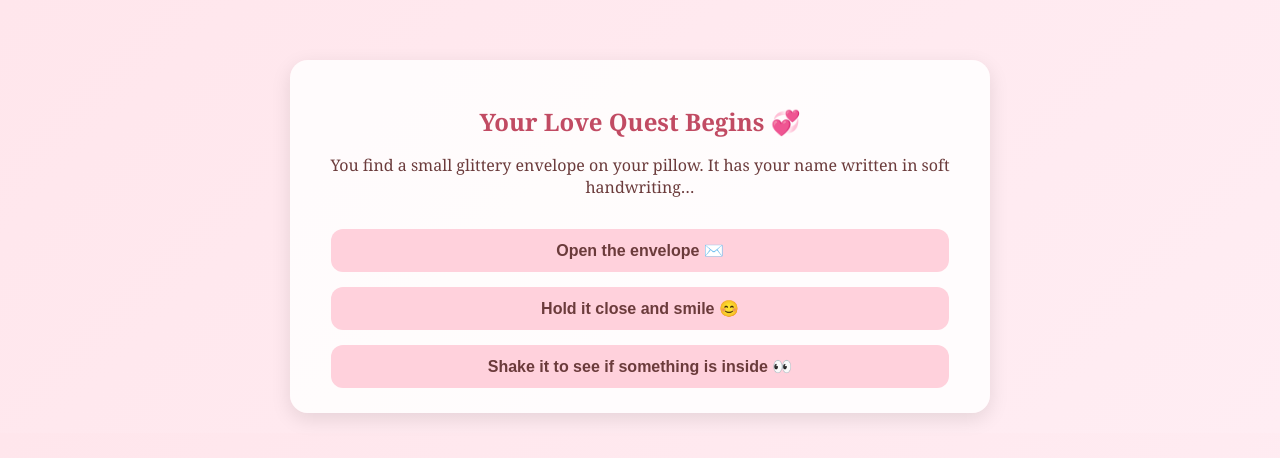
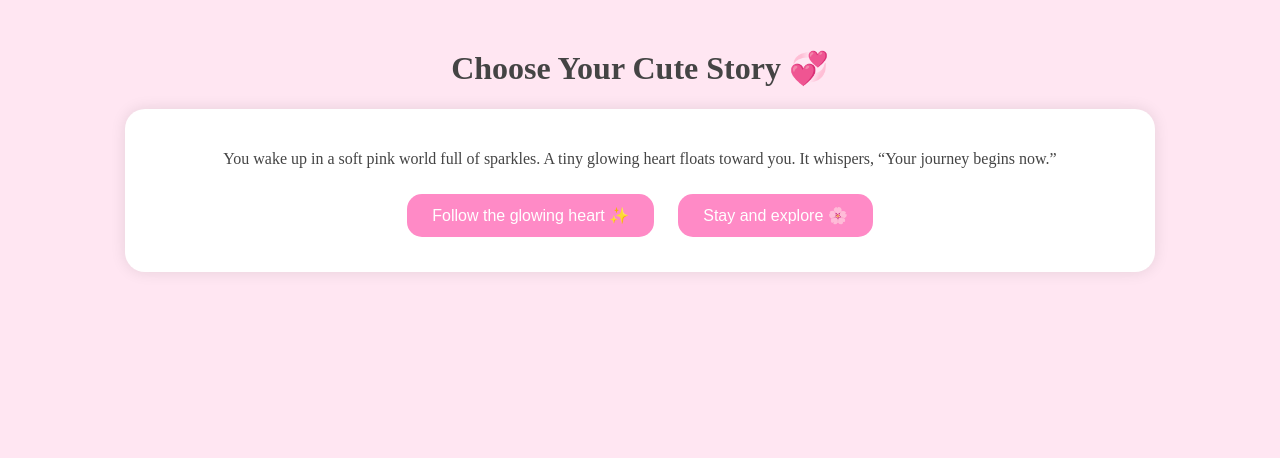
Before and after one commit to Kai1020/daily_message, a Flask app: page /game in a window 1280 px wide. Shown: the top 458 px of the page. Run offline with Flask 3, Linux system fonts and the light colour scheme.

Commit message:
Update game.html

```diff
--- a/templates/game.html
+++ b/templates/game.html
@@ -1,173 +1,155 @@
 <!DOCTYPE html>
-<html lang="en">
+<html>
 <head>
-<meta charset="UTF-8">
-<meta name="viewport" content="width=device-width, initial-scale=1">
-<title>Love Quest 💞</title>
-
+    <title>Choose Your Cute Story ❤️</title>
     <style>
         body {
-    margin: 0;
-    font-family: Georgia, serif;
-    background: linear-gradient(135deg, #ffe6ec, #ffedf3);
-    color: #6b3b3b;
+            background: #ffe6f2;
+            font-family: 'Poppins';
+            text-align: center;
+            padding: 20px;
+            color: #444;
         }
-
-  .wrap {
-    max-width: 700px;
-    margin: 0 auto;
-    padding: 20px;
+        #storyBox {
+            background: white;
+            width: 80%;
+            margin: auto;
+            padding: 25px;
+            border-radius: 20px;
+            box-shadow: 0 0 15px rgba(0,0,0,0.1);
         }
-
-  .card {
-    margin-top: 40px;
-    padding: 25px;
-    background: rgba(255,255,255,0.85);
-    border-radius: 18px;
-    text-align: center;
-    box-shadow: 0 6px 20px rgba(0,0,0,0.1);
+        .choice-btn {
+            background: #ff8ac6;
+            color: white;
+            border: none;
+            padding: 12px 25px;
+            border-radius: 15px;
+            cursor: pointer;
+            margin: 10px;
+            font-size: 16px;
         }
-
-  h2 {
-    color: #c14b63;
-    margin-bottom: 10px;
-  }
-
-  button {
-    margin-top: 15px;
-    padding: 12px 20px;
-    border-radius: 12px;
-    border: none;
-    cursor: pointer;
-    font-size: 16px;
-    font-weight: bold;
-    background: #ffd1dc;
-    color: #6b3b3b;
-    width: 95%;
-  }
-
-  button:hover {
-    background: #ffb6c8;
+        .choice-btn:hover {
+            opacity: 0.8;
         }
     </style>
 </head>
 
 <body>
-<div class="wrap">
 
-  <div class="card" id="storyBox">
-    <h2>Your Love Quest Begins 💞</h2>
-    <p>You find a small glittery envelope on your pillow. It has your name written in soft handwriting…</p>
+<h1>Choose Your Cute Story 💞</h1>
 
-    <button onclick="nextStep(1)">Open the envelope ✉️</button>
-    <button onclick="nextStep(2)">Hold it close and smile 😊</button>
-    <button onclick="nextStep(3)">Shake it to see if something is inside 👀</button>
+<div id="storyBox">
+    <p id="storyText">You wake up in a soft pink world full of sparkles. A tiny glowing heart floats toward you. It whispers, “Your journey begins now.”</p>
+
+    <div id="choices">
+        <button class="choice-btn" onclick="choose('follow')">Follow the glowing heart ✨</button>
+        <button class="choice-btn" onclick="choose('stay')">Stay and explore 🌸</button>
+    </div>
 </div>
 
-</div>
+<script>
+function choose(option) {
+    let story = document.getElementById("storyText");
+    let choices = document.getElementById("choices");
 
+    if (option === "follow") {
+        story.innerHTML =
+            "You follow the glowing heart through a sparkling forest. Suddenly, a cute cat with angel wings appears and says, “I’ve been waiting for you!”";
 
-<script>
-function nextStep(step) {
-  const box = document.getElementById("storyBox");
-
-  if (step === 1) {
-    box.innerHTML = `
-      <h2>You open the envelope… ✨</h2>
-      <p>Inside is a tiny card with a sweet message:</p>
-      <p><b>“Someone is thinking about you right now.”</b></p>
-      <p>Attached is a tiny map marked with a heart.</p>
-
-      <button onclick="nextStep(4)">Follow the map 🗺️</button>
-      <button onclick="nextStep(5)">Keep the card close to your heart 💖</button>
+        choices.innerHTML = `
+            <button class="choice-btn" onclick="choose('pet')">Pet the magical cat 🐱✨</button>
+            <button class="choice-btn" onclick="choose('ask')">Ask why it’s been waiting 🧐</button>
         `;
     }
 
-  if (step === 2) {
-    box.innerHTML = `
-      <h2>You smile softly… 😊</h2>
-      <p>The envelope feels warm, like it’s filled with affection.</p>
-      <p>You suddenly feel curious.</p>
+    else if (option === "stay") {
+        story.innerHTML =
+            "You stay and explore the soft pink world. You find a tiny music box. When you open it, a soft melody plays and a portal appears.";
 
-      <button onclick="nextStep(1)">Open it ✉️</button>
-      <button onclick="nextStep(3)">Shake it 👀</button>
+        choices.innerHTML = `
+            <button class="choice-btn" onclick="choose('enter')">Enter the portal 🌈</button>
+            <button class="choice-btn" onclick="choose('close')">Close the box gently 🎁</button>
         `;
     }
 
-  if (step === 3) {
-    box.innerHTML = `
-      <h2>It jingles lightly… 🔔</h2>
-      <p>There's something tiny and metallic inside… maybe a charm?</p>
+    else if (option === "pet") {
+        story.innerHTML =
+            "The magical cat purrs happily and gives you a glowing charm. “This will guide you to someone special,” it says with a wink.";
 
-      <button onclick="nextStep(1)">Open it ✉️</button>
-      <button onclick="nextStep(6)">Pocket it for later 😉</button>
+        choices.innerHTML = `
+            <button class="choice-btn" onclick="choose('followCharm')">Follow the charm’s light 💫</button>
         `;
     }
 
-  if (step === 4) {
-    box.innerHTML = `
-      <h2>You follow the map… 🗺️❤️</h2>
-      <p>It leads to a cozy spot glowing with fairy lights.</p>
-      <p>A note lies there, waiting:</p>
-      <p><b>“If you were here, I’d be smiling.”</b></p>
+    else if (option === "ask") {
+        story.innerHTML =
+            "The cat sits proudly. “I was sent to guide you because you have a warm heart,” it says. “Your kindness lights up worlds.”";
 
-      <button onclick="end(1)">Smile back 😊</button>
-      <button onclick="end(2)">Write a tiny message 💌</button>
+        choices.innerHTML = `
+            <button class="choice-btn" onclick="choose('continueForest')">Continue walking with the cat 🌿</button>
         `;
     }
 
-  if (step === 5) {
-    box.innerHTML = `
-      <h2>You hold it close… 💖</h2>
-      <p>You feel warm. Safe. Loved.</p>
-      <p>A soft thought crosses your mind…</p>
+    else if (option === "enter") {
+        story.innerHTML =
+            "You step through the portal and land in a sky full of floating islands. A giant heart-shaped cloud floats toward you.";
 
-      <button onclick="end(3)">“I wish he was here.”</button>
+        choices.innerHTML = `
+            <button class="choice-btn" onclick="choose('rideCloud')">Ride the heart cloud ☁️💗</button>
         `;
     }
 
-  if (step === 6) {
-    box.innerHTML = `
-      <h2>You pocket it playfully… 😉</h2>
-      <p>Mysterious… but you still feel someone thinking of you warmly.</p>
+    else if (option === "close") {
+        story.innerHTML =
+            "You close the box gently. Suddenly, flowers bloom everywhere around you. The world whispers, “Thank you for your kindness.”";
 
-      <button onclick="end(4)">Turn around slowly 👀❤️</button>
-    `;
-  }
-}
-
-function end(type) {
-  const box = document.getElementById("storyBox");
-
-  if (type === 1) {
-    box.innerHTML = `
-      <h2>You smile… and the air softens. 💞</h2>
-      <p>A warm breeze whispers:</p>
-      <p><b>“He feels the same way.”</b></p>
+        choices.innerHTML = `
+            <button class="choice-btn" onclick="choose('flowerPath')">Follow the flower path 🌼</button>
         `;
     }
 
-  if (type === 2) {
-    box.innerHTML = `
-      <h2>You write something sweet… ✍️💖</h2>
-      <p>The note glows warmly.</p>
-      <p><b>“He’ll love reading that.”</b></p>
+    else if (option === "followCharm") {
+        story.innerHTML =
+            "The charm leads you to a glowing lake. Your reflection smiles and says, “You are loved more than you know.”";
+
+        choices.innerHTML = `
+            <button class="choice-btn" onclick="choose('end')">Smile back 😊</button>
         `;
     }
 
-  if (type === 3) {
-    box.innerHTML = `
-      <h2>You whisper it softly… 💭❤️</h2>
-      <p>The envelope warms in your hand.</p>
-      <p><b>“He wishes the same.”</b></p>
+    else if (option === "continueForest") {
+        story.innerHTML =
+            "You and the cat walk together. Fireflies light your path. One lands on your hand and forms a tiny heart.";
+
+        choices.innerHTML = `
+            <button class="choice-btn" onclick="choose('end')">Make a wish 💖</button>
         `;
     }
 
-  if (type === 4) {
-    box.innerHTML = `
-      <h2>You turn slowly… 👀❤️</h2>
-      <p>And imagine him smiling softly at you.</p>
-      <p><b>“I’ve been waiting to see that smile.”</b></p>
+    else if (option === "rideCloud") {
+        story.innerHTML =
+            "The cloud lifts you gently. From above, you see stars forming your name. One star falls into your hand — warm and soft.";
+
+        choices.innerHTML = `
+            <button class="choice-btn" onclick="choose('end')">Keep the star ⭐</button>
+        `;
+    }
+
+    else if (option === "flowerPath") {
+        story.innerHTML =
+            "The flower path leads you to a cozy little cottage with heart-shaped windows. Inside, a warm light welcomes you.";
+
+        choices.innerHTML = `
+            <button class="choice-btn" onclick="choose('end')">Enter the cottage 🏡💗</button>
+        `;
+    }
+
+    else if (option === "end") {
+        story.innerHTML =
+            "The world glows brighter around you. A gentle voice whispers: “You are cherished, appreciated, and deeply loved.” 💖<br><br>Thank you for playing, beautiful soul 🌸";
+
+        choices.innerHTML = `
+            <button class="choice-btn" onclick="location.href='/'">Return Home 🏠</button>
         `;
     }
 }
```
Lines whose indentation alone changed are shown as unchanged.
